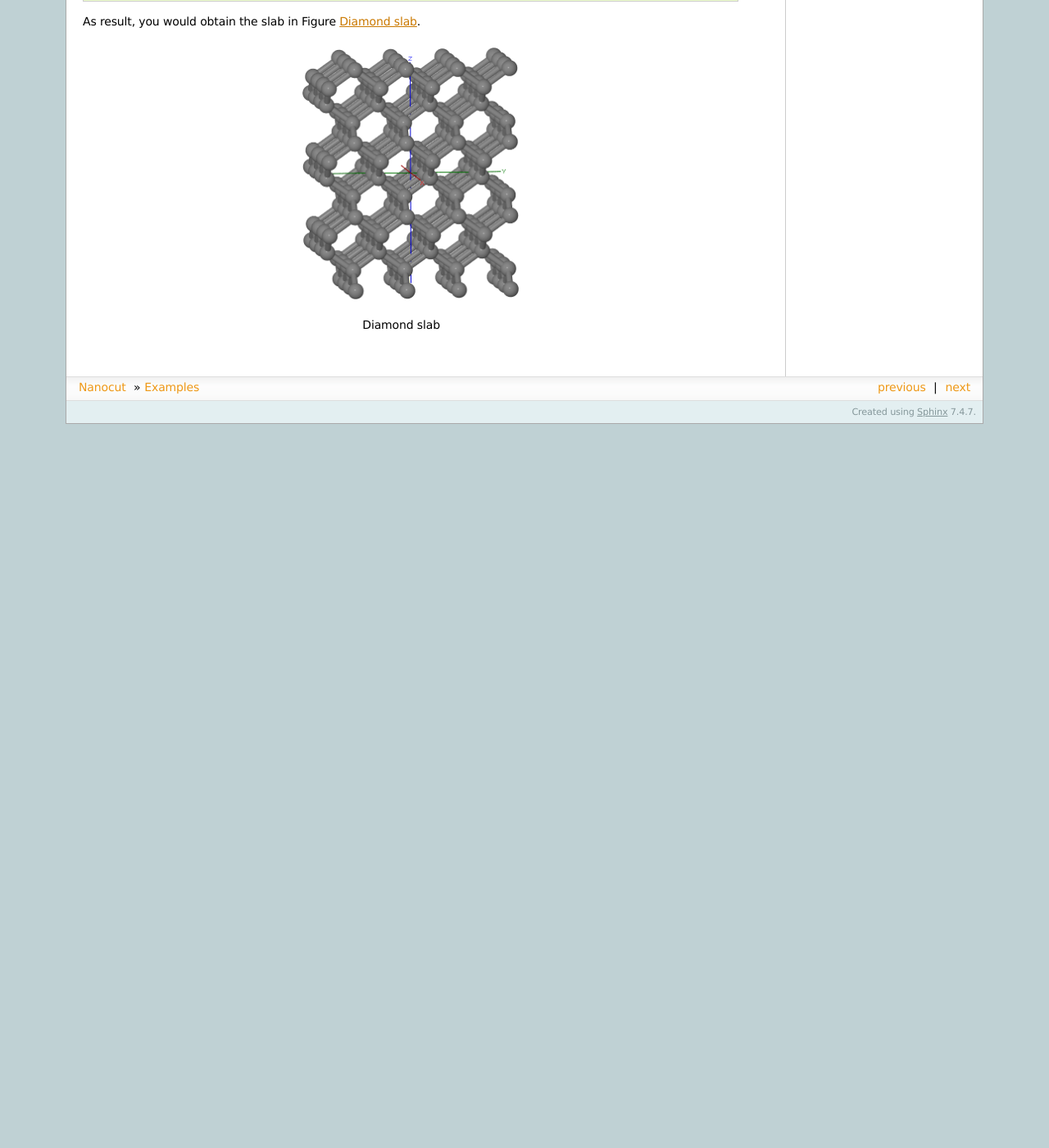
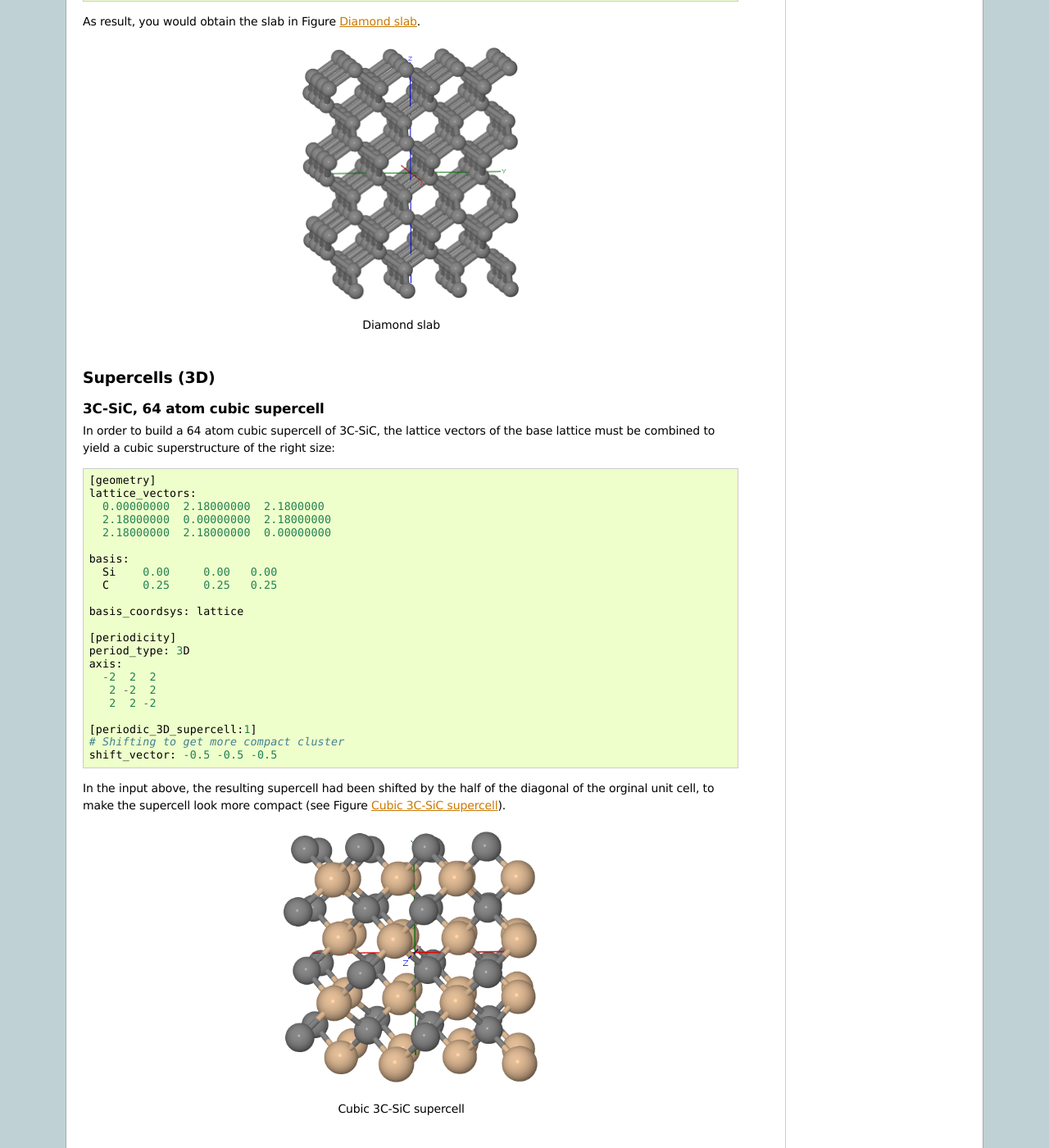
Before and after one commit to aradi/nanocut, a Sphinx documentation site: the page built from doc/examples.rst, in a window 1280 px wide and 1400 px high, scrolled down 4932 px. Shown: the whole window at 82% size. Built offline with Sphinx 7.4.7, drawn with Linux system fonts in a browser that asks for light colours; before the commit the page ends 5449 px from its top, so only the background shows below that.

Commit message:
Implementing 3D supercell cuts

```diff
--- a/doc/examples.rst
+++ b/doc/examples.rst
@@ -242,12 +242,59 @@ cell would require an input like this::
   thickness: 12
 
 
-As result, you would obtain the slab in Figure :ref:`diamond-slab`.
+As result, you would obtain the slab in Figure :ref:`fig-diamond-slab`.
 
-  .. _diamond-slab:
+  .. _fig-diamond-slab:
   .. figure:: _figures/examples/diamond100.png
      :height: 40ex
      :align: center
      :alt: Diamond [100] slab
 
      Diamond slab
+
+
+
+Supercells (3D)
+---------------
+
+3C-SiC, 64 atom cubic supercell
+^^^^^^^^^^^^^^^^^^^^^^^^^^^^^^^
+
+In order to build a 64 atom cubic supercell of 3C-SiC, the lattice vectors of
+the base lattice must be combined to yield a cubic superstructure of the right
+size::
+
+  [geometry]
+  lattice_vectors:
+    0.00000000  2.18000000  2.1800000
+    2.18000000  0.00000000  2.18000000
+    2.18000000  2.18000000  0.00000000
+
+  basis:
+    Si    0.00     0.00   0.00
+    C     0.25     0.25   0.25
+
+  basis_coordsys: lattice
+
+  [periodicity]
+  period_type: 3D
+  axis:
+    -2  2  2
+     2 -2  2
+     2  2 -2
+
+  [periodic_3D_supercell:1]
+  # Shifting to get more compact cluster
+  shift_vector: -0.5 -0.5 -0.5
+
+In the input above, the resulting supercell had been shifted by the half of the
+diagonal of the orginal unit cell, to make the supercell look more compact (see
+Figure :ref:`fig-cubic-sic-supercell`).
+
+  .. _fig-cubic-sic-supercell:
+  .. figure:: _figures/examples/cubic-sic.png
+     :height: 40ex
+     :align: center
+     :alt: Cubic 3C-SiC supercell
+
+     Cubic 3C-SiC supercell
--- a/doc/introduction.rst
+++ b/doc/introduction.rst
@@ -11,6 +11,7 @@ atomistic simulations. Currently it can create following objects:
 * Spherical wire (1D periodic)
 * Polyhedral wire (1D periodic)
 * Plain slab (2D periodic)
+* Supercells (3D periodic)
 
 The program is available under the 2-clause BSD license (see
 :ref:`sec-license`). It is an open source project, so feel free to join it, if
--- a/setup.py
+++ b/setup.py
@@ -2,10 +2,11 @@
 from distutils.core import setup
 
 setup(name="nanocut",
-      version="1.0",
+      version="12.10",
       description="Cutting out various shapes from crystals",
       author="Florian Uekermann, Sebastian Fiedel, Bálint Aradi",
       author_email="baradi09@gmail.com",
+      url="http://bitbucket.org/aradi/nanocut",
       license="BSD",
       platforms="platform independent",
       package_dir={ "": "src"},
@@ -13,7 +14,7 @@ setup(name="nanocut",
       scripts=[ "bin/nanocut" ],
       classifiers=[
         "Programming Language :: Python",
-        "Programming Language :: Python :: 3",
+        "Programming Language :: Python :: 3.2",
         "Environment :: Console",
         "Intended Audience :: Science/Research",
         "License :: OSI Approved :: BSD License",
--- a/src/nanocut/__init__.py
+++ b/src/nanocut/__init__.py
@@ -4,6 +4,7 @@ from . import sphere
 from . import polyhedron
 from . import cylinder
 from . import periodic_1D_cylinder
+from . import periodic_1D_prism
 from . import periodic_2D_plane
-from . import periodic_1D_prism
+from . import periodic_3D_supercell
 from . import periodicity
```
Also changed, not shown: README.md (+1 -0 lines), doc/using.rst (+14 -6 lines), doc/_figures/examples/cubic-sic.png (added), 7 other files.
